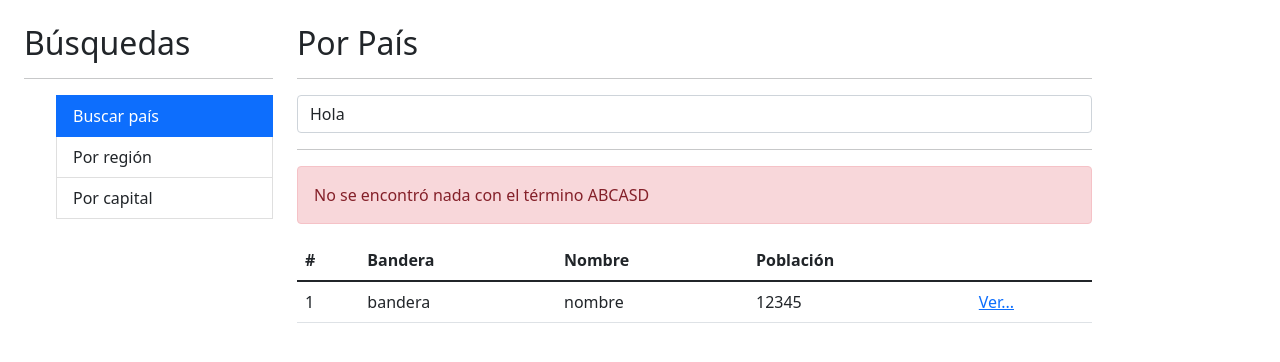
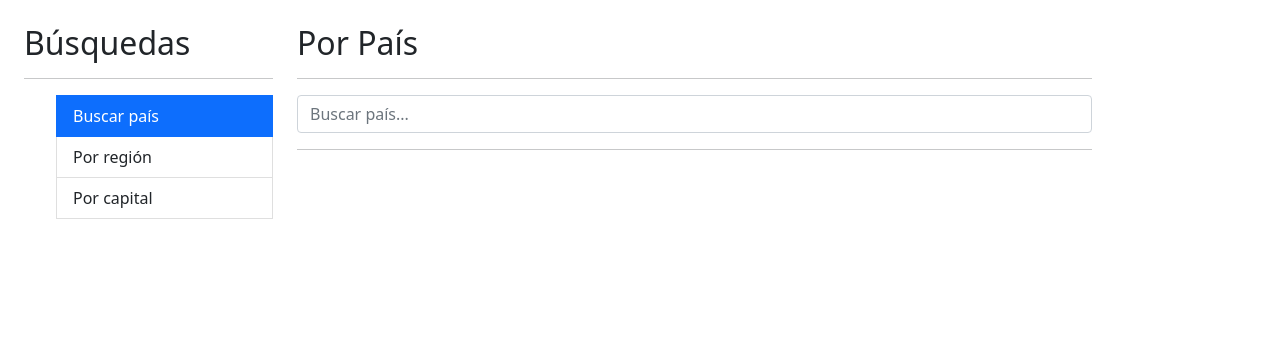
Before and after one commit to IsidroSE/paisesApp, an Angular app: page / in a window 1280 px wide. Shown: the top 362 px of the page. Built offline with nearby package versions, Linux system fonts and the light colour scheme.

Commit message:
add pais service and paises search

```diff
--- a/src/app/app.module.ts
+++ b/src/app/app.module.ts
@@ -1,5 +1,6 @@
 import { NgModule } from '@angular/core';
 import { BrowserModule } from '@angular/platform-browser';
+import { HttpClientModule } from '@angular/common/http'
 
 import { AppComponent } from './app.component';
 import { PaisModule } from './pais/pais.module';
@@ -13,6 +14,7 @@
   ],
   imports: [
     BrowserModule,
+    HttpClientModule,
     AppRoutingModule,
     PaisModule,
     SharedModule
--- a/src/app/pais/pages/por-pais/por-pais.component.html
+++ b/src/app/pais/pages/por-pais/por-pais.component.html
@@ -19,14 +19,16 @@
 
 <hr>
 
-<div class="alert alert-danger">
+<div class="alert alert-danger" *ngIf="hayError">
     No se encontró nada con el término ABCASD
 </div>
 
 <div class="row">
     <div class="col">
 
-        <table class="table table-hover">
+        <table
+            class="table table-hover"
+            *ngIf="paises.length > 0">
             <thead>
                 <tr>
                     <th> # </th>
@@ -37,13 +39,18 @@
                 </tr>
             </thead>
             <tbody>
-                <tr>
-                    <td>1</td>
-                    <td>bandera</td>
-                    <td>nombre</td>
-                    <td>12345</td>
+                <tr *ngFor="let pais of paises; let i = index">
+                    <td>{{ i + 1 }}</td>
                     <td>
-                        <a href="/pais/cri">Ver...</a>
+                        <img class="small-flag" [src]="pais.flag" />
+                    </td>
+                    <td>{{ pais.name }}</td>
+                    <td>{{ pais.population | number }}</td>
+                    <td>
+                        <a
+                            [routerLink]="['/pais', pais.alpha2Code]">
+                            Ver...
+                        </a>
                     </td>
                 </tr>
             </tbody>
--- a/src/app/pais/pages/por-pais/por-pais.component.ts
+++ b/src/app/pais/pages/por-pais/por-pais.component.ts
@@ -1,4 +1,6 @@
 import { Component } from '@angular/core';
+import { Country } from '../../interfaces/pais.interface';
+import { PaisService } from '../../services/pais.service';
 
 @Component({
   selector: 'app-por-pais',
@@ -8,10 +10,25 @@
 })
 export class PorPaisComponent {
 
-  termino: string = 'Hola';
+  termino: string = '';
+  hayError: boolean = false;
+  paises: Country[] = [];
+
+  constructor( private paisService: PaisService ) { }
 
   buscar() {
+    this.hayError = false;
     console.log(this.termino);
+
+    this.paisService.buscarPais(this.termino).subscribe(
+      (paises) => {
+        console.log(paises);
+        this.paises = paises;
+      }, (err) => {
+        this.hayError = true;
+        this.paises = [];
+      }
+    )
   }
 
 }
--- a/src/app/pais/pais.module.ts
+++ b/src/app/pais/pais.module.ts
@@ -6,6 +6,7 @@
 import { PorRegionComponent } from './pages/por-region/por-region.component';
 import { VerPaisComponent } from './pages/ver-pais/ver-pais.component';
 import { FormsModule } from '@angular/forms';
+import { RouterModule } from '@angular/router';
 
 
 
@@ -24,7 +25,8 @@
   ],
   imports: [
     CommonModule,
-    FormsModule
+    FormsModule,
+    RouterModule
   ]
 })
 export class PaisModule { }
--- /dev/null
+++ b/src/app/pais/services/pais.service.ts
@@ -0,0 +1,21 @@
+import { HttpClient } from '@angular/common/http';
+import { Injectable } from '@angular/core';
+import { Observable } from 'rxjs';
+import { Country } from '../interfaces/pais.interface';
+
+@Injectable({
+  providedIn: 'root'
+})
+export class PaisService {
+
+  private apiUrl: string = 'https://restcountries.com/v2';
+
+  constructor( private http: HttpClient ) { }
+
+  buscarPais( termino: string): Observable<Country[]> {
+    const url = `${ this.apiUrl }/name/${ termino }`;
+
+    return this.http.get<Country[]>(url);
+  }
+
+}
--- a/src/styles.css
+++ b/src/styles.css
@@ -1 +1,5 @@
 /* You can add global styles to this file, and also import other style files */
+
+.small-flag {
+    width: 50px;
+}
```
Also changed, not shown: src/app/pais/interfaces/pais.interface.ts (added, +66 -0 lines).
